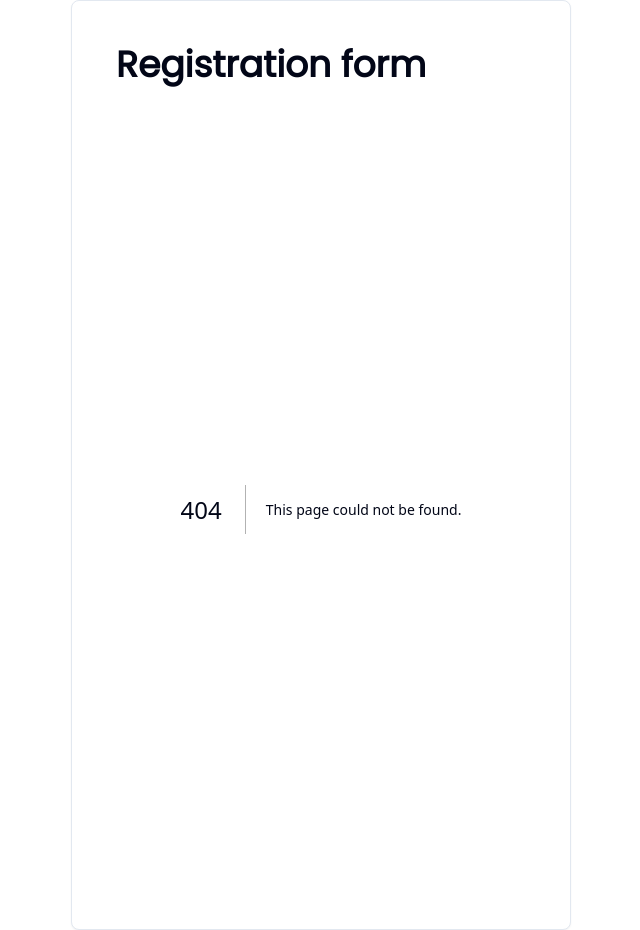
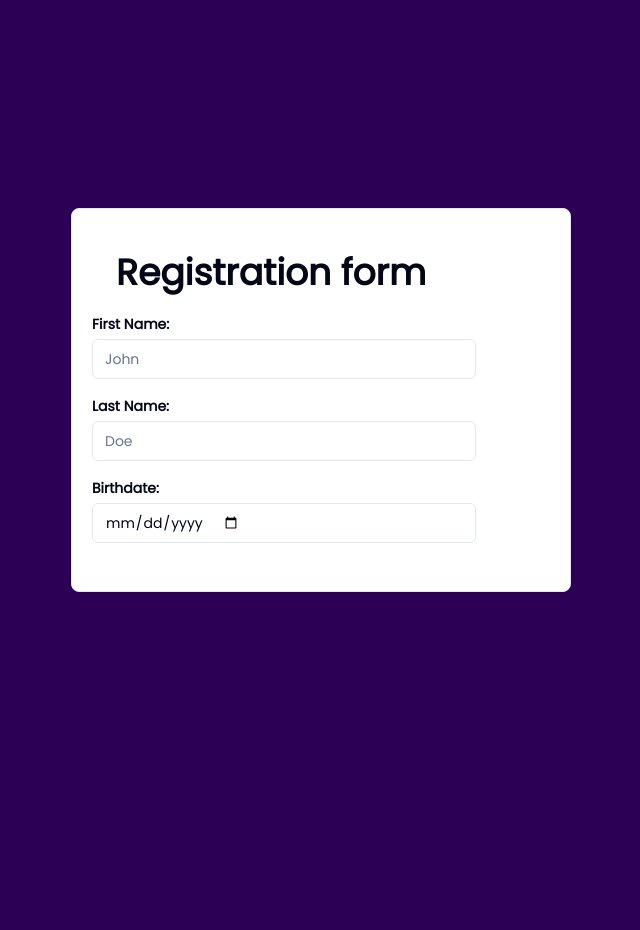
Before and after one commit to Medvezo/Beep-Form, a Next.js app: page /step-1 in a window 1280 px wide. Before the commit this address had no page. Shown: the whole page, without its empty margins (319-959 px from the left). After the commit the page ends 800 px from the top, so only its background shows below. Built offline with nearby package versions, Linux system fonts and the light colour scheme.

Commit message:
feat: add basic step-1 page.tsx

```diff
--- /dev/null
+++ b/src/app/step-1/page.tsx
@@ -0,0 +1,27 @@
+import { Input } from "@/components/ui/input";
+import { Label } from "@/components/ui/label";
+
+export default function page() {
+	return (
+		<form className="space-y-5">
+			<div className="flex flex-col w-full max-w-sm items-start justify-center gap-2">
+				<Label htmlFor="name" className="font-bold">
+					First Name:
+				</Label>
+				<Input placeholder="John" id="name" type="text" />
+			</div>
+			<div className="flex flex-col w-full max-w-sm items-start justify-center gap-2">
+				<Label htmlFor="last-name" className="font-bold">
+					Last Name:
+				</Label>
+				<Input placeholder="Doe" id="last-name" type="text" />
+			</div>
+			<div className="flex flex-col w-full max-w-sm items-start justify-center gap-2">
+				<Label htmlFor="date" className="font-bold">
+					Birthdate:
+				</Label>
+				<Input id="date" type="date" />
+			</div>
+		</form>
+	);
+}
```
